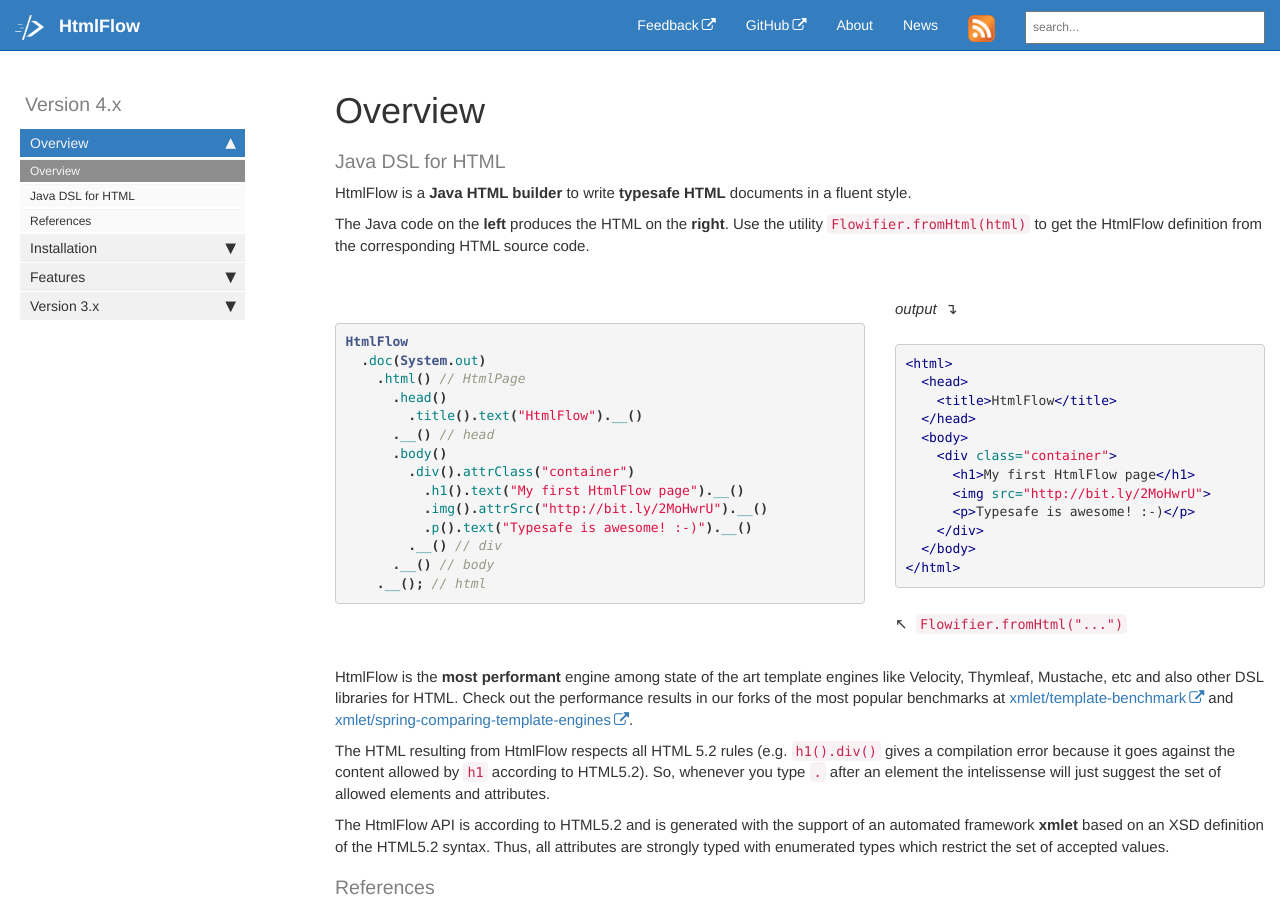
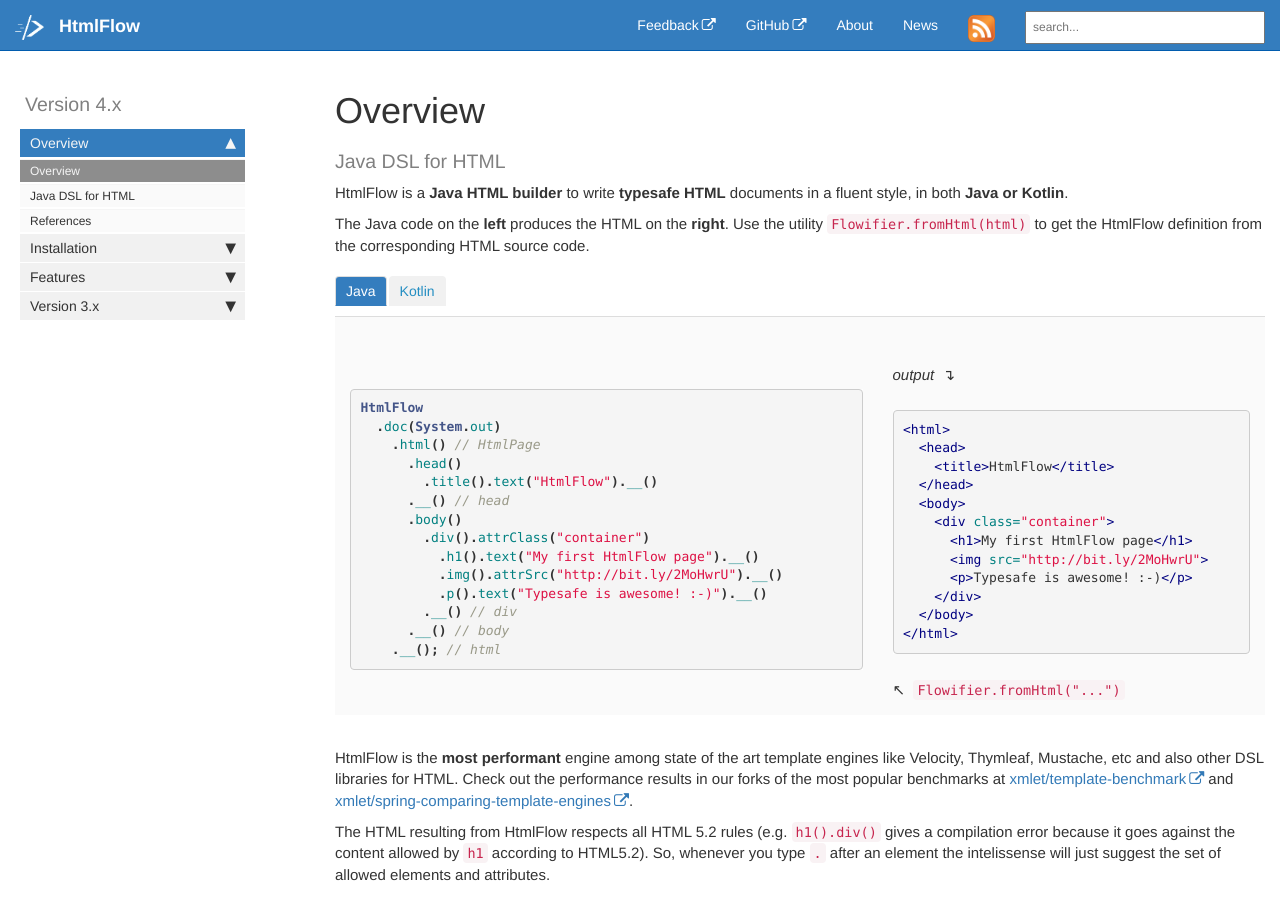
Before and after one commit to xmlet/HtmlFlow, a Jekyll site: the page built from index.html, in a window 1280 px wide and 900 px high. Built offline with Jekyll 4.4.1, drawn with Linux system fonts in a browser that asks for light colours; comment, search, counter and statistics services are not loaded.

Commit message:
Update Index with Kotlin example. News release 4.6

```diff
--- a/index.html
+++ b/index.html
@@ -9,7 +9,7 @@
     Java DSL for HTML
 </h3>
 <p>
-    HtmlFlow is a <strong>Java HTML builder</strong> to write <strong>typesafe HTML</strong> documents in a fluent style.
+    HtmlFlow is a <strong>Java HTML builder</strong> to write <strong>typesafe HTML</strong> documents in a fluent style, in both <strong>Java or Kotlin</strong>.
 </p>
 <p>
     The Java code on the <strong>left</strong> produces the HTML on the <strong>right</strong>.
@@ -17,6 +17,18 @@
     corresponding HTML source code.
 </p>
 
+
+  <div>
+    <ul  class="nav nav-tabs">
+        <li class="active">
+            <a  href="#exIntro01" data-toggle="tab">Java</a>
+        </li>
+        <li>
+            <a href="#exIntro02" data-toggle="tab">Kotlin</a>
+        </li>
+    </ul>
+    <div class="tab-content">
+        <div class="tab-pane active" id="exIntro01">
 
 <p>&nbsp;</p>
 <div class="row">
@@ -38,6 +50,7 @@
       .__() // body
     .__(); // html
 {% endhighlight %}
+
 
 </div>
 <div class="col-md-5">
@@ -62,6 +75,62 @@
 &#8598 &nbsp<code>Flowifier.fromHtml("...")</code>
 
 </div>
+</div>
+
+          </div>
+          <div class="tab-pane" id="exIntro02">
+
+<p>&nbsp;</p>
+<div class="row">
+<div class="col-md-7">
+
+{% highlight kotlin %}
+System.out.doc {
+  html {
+    head {
+      title { text("HtmlFlow") }
+    }
+    body  {
+      div {
+        attrClass("container")
+        h1 { text("My first HtmlFlow page") }
+        img { attrSrc("http://bit.ly/2MoHwrU") }
+        p { text("Typesafe is awesome! :-)") }
+      }
+    }// body
+  } //html
+} // doc
+{% endhighlight %}
+
+
+</div>
+<div class="col-md-5">
+
+<em>output</em>&nbsp &#8628
+
+{% highlight html %}
+<html>
+  <head>
+    <title>HtmlFlow</title>
+  </head>
+  <body>
+    <div class="container">
+      <h1>My first HtmlFlow page</h1>
+      <img src="http://bit.ly/2MoHwrU">
+      <p>Typesafe is awesome! :-)</p>
+    </div>
+  </body>
+</html>
+{% endhighlight %}
+
+&#8598 &nbsp<code>Flowifier.fromHtml("...")</code>
+
+</div>
+</div>
+
+
+          </div>
+  </div>
 </div>
 
 <p>&nbsp</p>
```
Also changed, not shown: _posts/2024-05-21-Release-4.6.md (added, +14 -0 lines), pages/htmlflow/features.md (+1 -1 lines).
